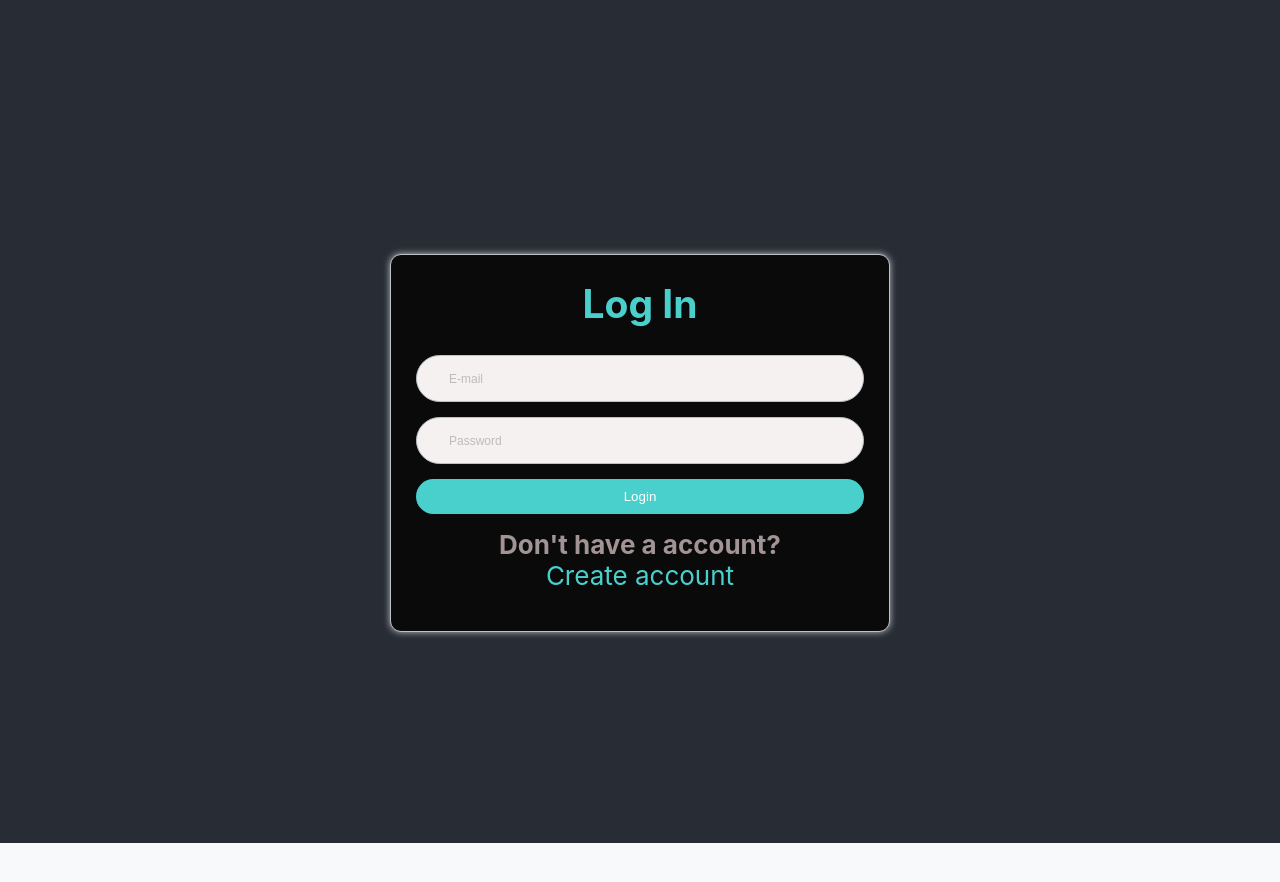
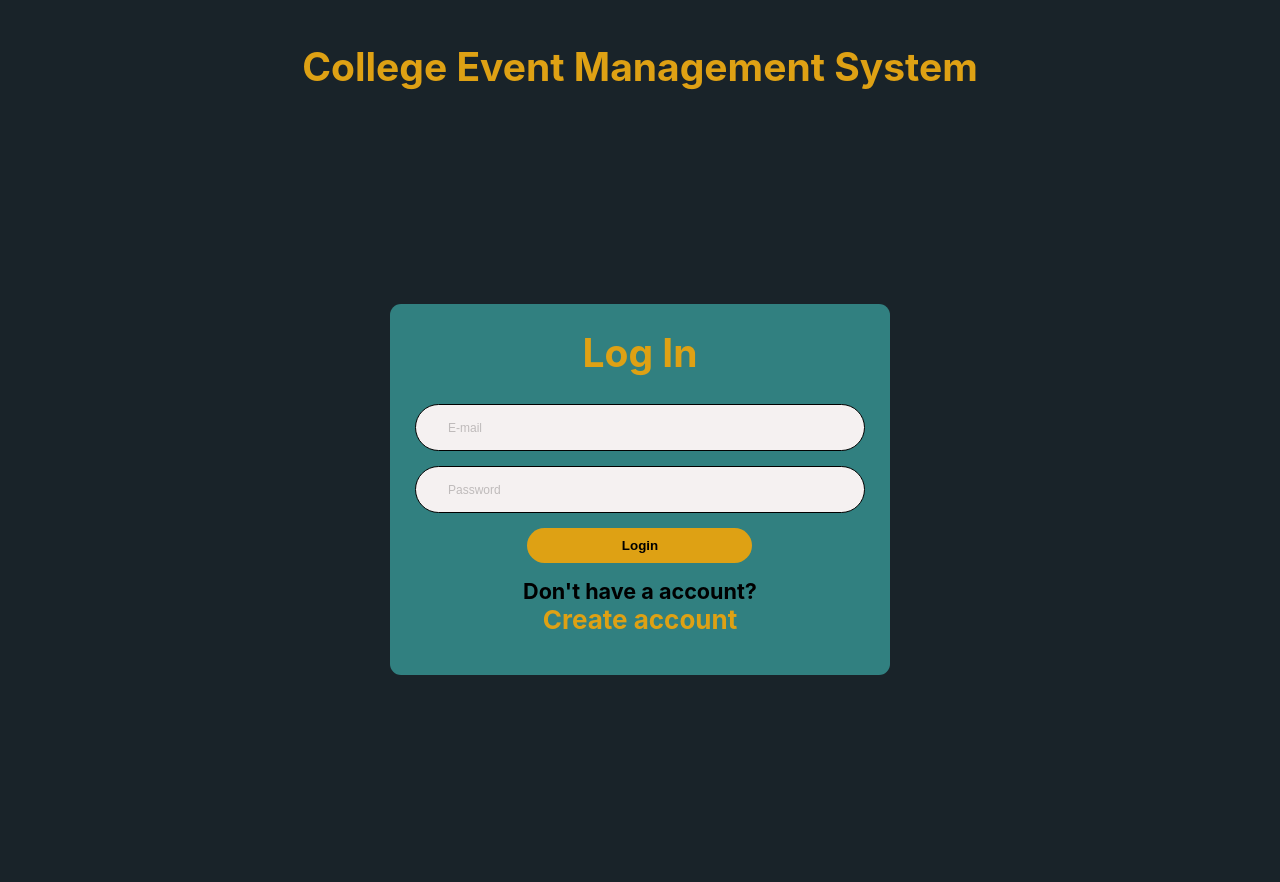
Before and after one commit to Utkarsh-kadam/EMS, a React (Create React App) app in the folder client/: page / in a window 1280 px wide. Shown: the top 882 px of the page. Before the commit the page ends 843 px from the top, so only its background shows below. Built offline with nearby package versions, Linux system fonts and the light colour scheme.

Commit message:
Title bar and color pellete change

```diff
--- a/client/src/App.scss
+++ b/client/src/App.scss
@@ -28,7 +28,7 @@ button {
 }
 
 .app-contents {
-    background-color: hsl(220, 13%, 18%);
+    background-color: #192329 ;
     min-height: 100vh;
     height: max-content;
     width: 100vw;
--- a/client/src/components/Logincomp.jsx
+++ b/client/src/components/Logincomp.jsx
@@ -58,6 +58,9 @@ function Login() {
   };
 
   return (
+    <div>
+      <h2> College Event Management System</h2>
+
     <div className={styles.container}>
     <form className={styles.formLogin} onSubmit={handleLogin} autoComplete="off">
       <h2>Log In</h2>
@@ -76,13 +79,14 @@ function Login() {
 
       <div>
         <button type="submit">Login</button>
-        <span style={{ color: "#a29494", textAlign: "center", display: "inline-block", width: "100%" }}>
-         <h4>Don't have a account?</h4>  <Link to="/Register">Create account</Link>
+        <span style={{ color: "black", textAlign: "center", display: "inline-block", width: "100%" }}>
+         <h5>Don't have a account?</h5>  <Link to="/Register">Create account</Link>
         </span>
       </div>
     </form>
     <ToastContainer />
   </div>
+  </div>
 );
 };
 
--- a/client/src/components/Registercomp.jsx
+++ b/client/src/components/Registercomp.jsx
@@ -66,6 +66,8 @@ function Registration() {
   };
 
   return (
+    <div>
+      <h2> College Event Management System</h2>
     <div className={styles.container}>
     <form className={styles.formLogin} onSubmit={handleRegistration} >
       <h2>Sign Up</h2>
@@ -116,13 +118,14 @@ function Registration() {
 
       <div>
         <button type="submit">Create Account</button>
-        <span style={{ color: "#a29494", textAlign: "center", display: "inline-block", width: "100%" }}>
-          Already have a account? <Link to="/">Sign In</Link>
+        <span style={{ color: "black", textAlign: "center", display: "inline-block", width: "100%" }}>
+         <h5> Already have a account?</h5> <Link to="/">Login</Link>
         </span>
       </div>
     </form>
     <ToastContainer />
   </div>
+  </div>
 );
 };
 
--- a/client/src/components/SignUp.module.css
+++ b/client/src/components/SignUp.module.css
@@ -4,21 +4,20 @@
   box-sizing: border-box;
 }
 :root {
-  --main-color: #4ad0cc;
-  --secondary-color: #bbc3c9;
+  --main-color: #dea114;
+  --secondary-color: black;
   --box-shadow: 0 0 7px 0 var(--secondary-color);
-  --main-color-hover: #52b1ae;
+  --main-color-hover: #dea114;
 }
 body {
-  font-size: 14px;
-  color: #303030;
+  font-size: 25px;
   overflow-x: hidden;
-  background: #f8f9fa;
   font-family: -apple-system, BlinkMacSystemFont, "Segoe UI", "Roboto", "Oxygen", "Ubuntu", "Cantarell", "Fira Sans", "Droid Sans", "Helvetica Neue", sans-serif;
 }
 
 a {
   text-decoration: none;
+  font-weight: bold;
   color: var(--main-color);
   transition: all 0.3s ease-in-out;
   -webkit-transition: all 0.3s ease-in-out;
@@ -32,9 +31,7 @@ a:hover {
 }
 
 .formLogin {
-  background: hsl(0, 0%, 4%);
-  box-shadow: var(--box-shadow);
-  border: 1px solid var(--secondary-color);
+  background: #318080;
   padding: 25px;
   border-radius: 11px;
   min-width: 500px;
@@ -49,8 +46,11 @@ a:hover {
 
 .formLogin > h2 {
   margin-bottom: 28px;
-  color: var(--main-color);
+  color: #dea114;
   text-align: center;
+}
+h2{
+  color: #dea114;
 }
 
 .formLogin > div {
@@ -80,7 +80,7 @@ a:hover {
 .formLogin input[type="text"]:focus,
 .formLogin input[type="email"]:focus,
 .formLogin input[type="password"]:focus {
-  border: 1px solid var(--main-color);
+  border: 3px solid var(--main-color);
 }
 
 .unCompleted > input {
@@ -114,29 +114,6 @@ a:hover {
   right: 10px;
 }
 
-.formLogin input[type="checkbox"] {
-  position: relative;
-  margin-right: 10px;
-  width: 15px;
-  height: 15px;
-  border: 1px solid var(--main-color);
-  appearance: none;
-  border-radius: 5px;
-  transition: all 0.2s ease-in-out;
-  -webkit-transition: all 0.2s ease-in-out;
-  -moz-transition: all 0.2s ease-in-out;
-  -ms-transition: all 0.2s ease-in-out;
-  -o-transition: all 0.2s ease-in-out;
-}
-.formLogin input[type="checkbox"]:checked {
-  background-color: var(--main-color-hover);
-  background-image: url("../img/tik.svg");
-}
-
-.formLogin input[type="checkbox"]:focus {
-  outline: none;
-  border: 2px solid var(--main-color-hover);
-}
 
 .formLogin > div > div img {
   position: absolute;
@@ -174,14 +151,15 @@ a:hover {
 .formLogin button[type="submit"] {
   display: block;
   text-align: center;
-  width: 100%;
+  font-weight: bold;
+  width: 50%;
   border-radius: 25px;
   outline: 0;
   border: none;
-  color: #fff;
+  color: black;
   padding: 10px;
-  margin: 15px 0;
-  background: var(--main-color);
+  margin: 15px auto;
+  background: #dea114;
   cursor: pointer;
   transition: all 0.3s ease-in-out;
   -webkit-transition: all 0.3s ease-in-out;
@@ -191,7 +169,7 @@ a:hover {
 }
 
 .formLogin button[type="submit"]:hover {
-  background: var(--main-color-hover);
+  background: #cf9409;
   cursor: pointer;
 }
 
```
